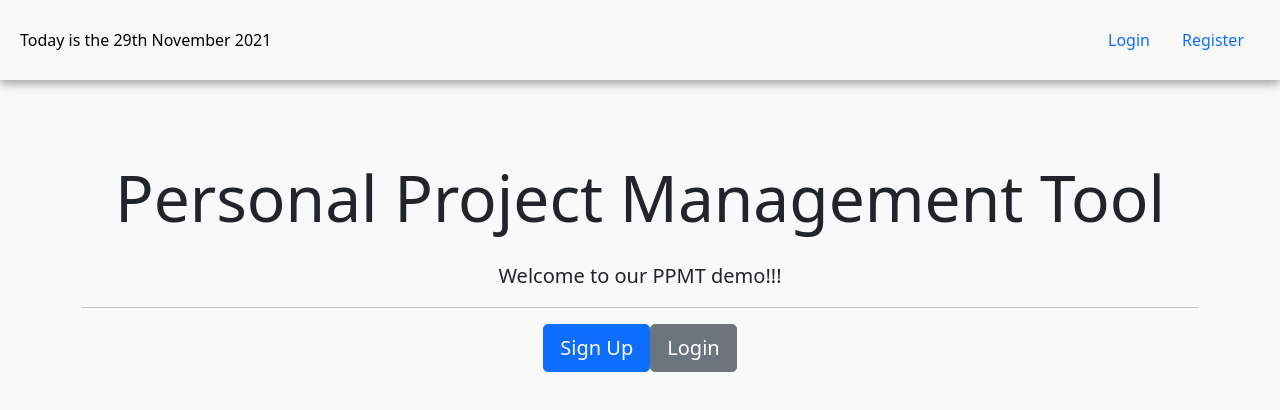
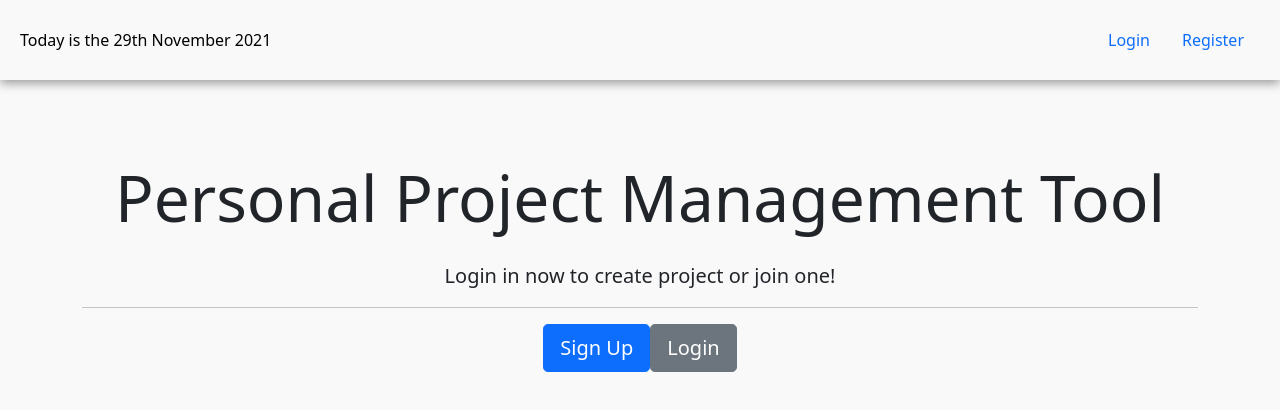
Before and after one commit to creigh-battle/PpmFrontendTeam, a React (Create React App) app: page / in a window 1280 px wide. Shown: the top 410 px of the page. Built offline with nearby package versions, Linux system fonts and the light colour scheme.

Commit message:
change the landing back

```diff
--- a/src/components/layout/Landing.js
+++ b/src/components/layout/Landing.js
@@ -19,7 +19,7 @@ function Landing(props) {
                 Personal Project Management Tool
               </h1>
               <p className="lead">
-                Welcome to our PPMT demo!!!
+                  Login in now to create project or join one!
               </p>
               <hr />
               <Link className="btn btn-lg btn-primary mr-2" to="/register">
```
